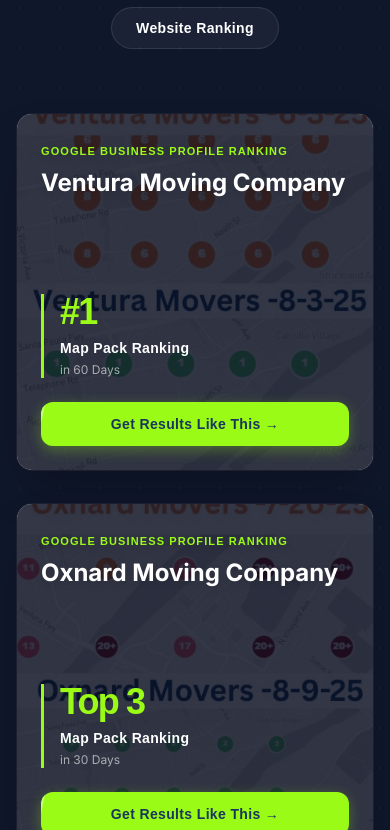
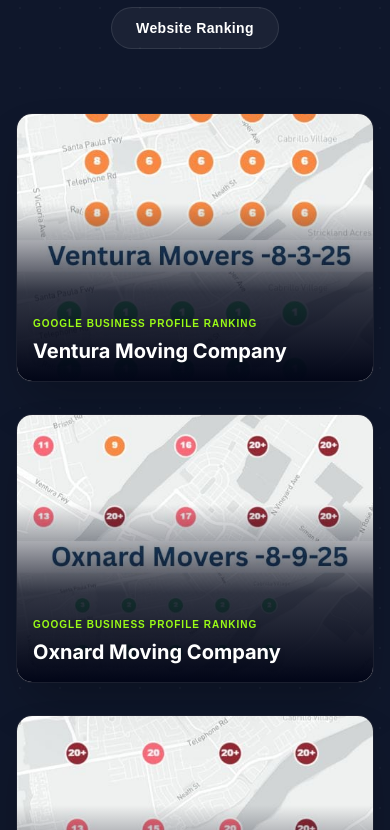
Before and after one commit to mahabubkabir40-ai/multipro-digital, a Next.js app: page / in a window 390 px wide. Shown: the part 5654-6484 px from the top of the page. Built offline with nearby package versions, Linux system fonts and the light colour scheme; a web font is replaced by a local one.

Commit message:
Revert Portfolio mobile to interactive hover state with iOS touch fix

```diff
--- a/src/components/Portfolio.tsx
+++ b/src/components/Portfolio.tsx
@@ -108,45 +108,44 @@ export default function Portfolio() {
               key={result.id}
               className="group relative rounded-2xl overflow-hidden bg-slate-950 border border-white/10 shadow-2xl transition-all duration-500 hover:-translate-y-2 hover:border-brand-lime/50 hover:shadow-[0_20px_40px_-15px_rgba(154,251,22,0.15)] active:-translate-y-1 active:border-brand-lime/30 select-none touch-manipulation"
               style={{ WebkitTapHighlightColor: 'transparent' }}
+              onTouchStart={() => {}}
             >
-              <div className="relative aspect-square md:aspect-[4/3] w-full overflow-hidden">
+              <div className="relative aspect-[4/3] w-full overflow-hidden">
                 {/* Image */}
                 <img
                   src={result.image}
                   alt={`Local SEO and Google Maps ranking case study for ${result.name}`}
-                  className="w-full h-full object-cover transform scale-110 md:scale-100 md:group-hover:scale-110 transition-transform duration-700 ease-out"
+                  className="w-full h-full object-cover transform scale-100 group-hover:scale-110 group-active:scale-110 transition-transform duration-700 ease-out"
                 />
 
-                {/* Mobile: Full Dark Overlay. Desktop: Gradient default, Full dark on hover */}
-                <div className="absolute inset-x-0 bottom-0 h-2/3 bg-gradient-to-t from-slate-950 via-slate-950/80 to-transparent z-10 hidden md:block md:group-hover:opacity-0 transition-opacity duration-500" />
-                <div className="absolute inset-0 bg-slate-950/80 md:bg-slate-950/90 opacity-100 md:opacity-0 md:group-hover:opacity-100 transition-opacity duration-500 z-20 md:backdrop-blur-[2px]" />
+                {/* Hover Reveal Overlays */}
+                <div className="absolute inset-x-0 bottom-0 h-2/3 bg-gradient-to-t from-slate-950 via-slate-950/80 to-transparent z-10 group-hover:opacity-0 group-active:opacity-0 transition-opacity duration-500" />
+                <div className="absolute inset-0 bg-slate-950/90 opacity-0 group-hover:opacity-100 group-active:opacity-100 transition-opacity duration-500 z-20 backdrop-blur-[2px]" />
 
-                {/* Info Hierarchy (Title & Category) */}
-                {/* Mobile: Always Top. Desktop: Bottom, then translates up on hover */}
-                <div className="absolute left-6 right-6 z-30 transition-all duration-500 top-6 md:top-auto md:bottom-6 md:group-hover:-translate-y-44">
-                  <span className="text-brand-lime text-[11px] font-black uppercase tracking-widest drop-shadow-md">
+                {/* Info Hierarchy */}
+                <div className="absolute bottom-4 left-4 sm:bottom-6 sm:left-6 sm:right-6 right-4 z-30 transition-transform duration-500 group-hover:-translate-y-40 sm:group-hover:-translate-y-44 group-active:-translate-y-40 sm:group-active:-translate-y-44">
+                  <span className="text-brand-lime text-[10px] sm:text-[11px] font-black uppercase tracking-widest drop-shadow-md">
                     {result.category[1] || result.category[0]}
                   </span>
-                  <h3 className="text-white font-serif font-bold text-2xl sm:text-3xl md:text-2xl mt-1 drop-shadow-md leading-snug">
+                  <h3 className="text-white font-serif font-bold text-xl sm:text-2xl mt-1 drop-shadow-md leading-snug">
                     {result.name}
                   </h3>
                 </div>
 
-                {/* Content (Metrics & CTA) */}
-                {/* Mobile: Always Visible at Bottom. Desktop: Hidden at Bottom, translates up on hover */}
-                <div className="absolute bottom-0 left-0 right-0 p-6 z-30 translate-y-0 opacity-100 md:translate-y-8 md:opacity-0 md:group-hover:translate-y-0 md:group-hover:opacity-100 transition-all duration-500 md:delay-75 flex flex-col justify-end h-full md:h-auto pointer-events-auto">
+                {/* Hover Reveal Content (Metrics & CTA) */}
+                <div className="absolute bottom-0 left-0 right-0 p-4 sm:p-6 z-30 translate-y-8 opacity-0 group-hover:translate-y-0 group-hover:opacity-100 group-active:translate-y-0 group-active:opacity-100 transition-all duration-500 delay-75 flex flex-col justify-end">
 
-                  <div className="mb-6 border-l-[3px] border-brand-lime pl-4 mt-auto md:mt-0">
+                  <div className="mb-4 sm:mb-6 border-l-[3px] border-brand-lime pl-3 sm:pl-4">
                     <div className="flex items-end gap-2 text-brand-lime">
-                      <span className="text-4xl sm:text-5xl font-black leading-none tracking-tighter">{result.metric}</span>
+                      <span className="text-3xl sm:text-5xl font-black leading-none tracking-tighter">{result.metric}</span>
                     </div>
-                    <p className="text-white font-bold text-sm sm:text-base tracking-wide mt-2">{result.metricLabel}</p>
-                    <p className="text-white/60 text-xs sm:text-sm font-sans mt-1">{result.timeframe}</p>
+                    <p className="text-white font-bold text-xs sm:text-base tracking-wide mt-1 sm:mt-2">{result.metricLabel}</p>
+                    <p className="text-white/60 text-xs sm:text-sm font-sans mt-0.5 sm:mt-1">{result.timeframe}</p>
                   </div>
 
                   <Link
                     href="/contact#audit-form"
-                    className="relative group/btn overflow-hidden w-full py-3 sm:py-3.5 rounded-xl bg-brand-lime text-[#1A365D] font-black text-sm tracking-wide transition-all duration-300 active:duration-75 transform hover:scale-[1.05] active:scale-90 active:bg-white shadow-[0_4px_14px_rgba(154,251,22,0.3)] hover:shadow-[0_0_30px_rgba(154,251,22,0.6)] flex items-center justify-center gap-2 whitespace-nowrap select-none touch-manipulation"
+                    className="relative group/btn overflow-hidden w-full py-2.5 sm:py-3.5 rounded-xl bg-brand-lime text-[#1A365D] font-black text-xs sm:text-sm tracking-wide transition-all duration-300 active:duration-75 transform hover:scale-[1.05] active:scale-90 active:bg-white shadow-[0_4px_14px_rgba(154,251,22,0.3)] hover:shadow-[0_0_30px_rgba(154,251,22,0.6)] flex items-center justify-center gap-2 whitespace-nowrap select-none touch-manipulation"
                     style={{ WebkitTapHighlightColor: 'transparent' }}
                   >
                     <span className="relative z-10 flex items-center justify-center gap-2">
```
